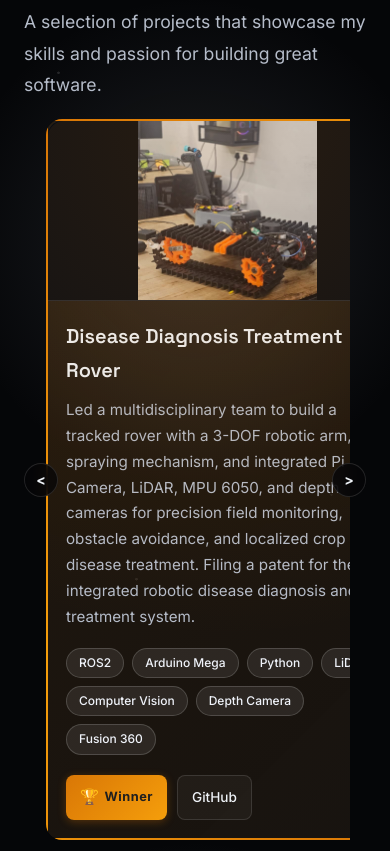
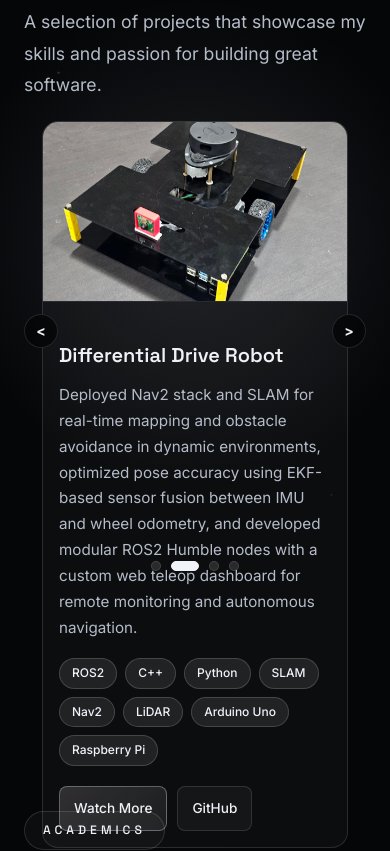
Before and after one commit to attu0/Portfolio, a React (Vite) app in the folder Frontend/: page / in a window 390 px wide. Shown: the part 5160-6011 px from the top of the page. Built offline with nearby package versions, Linux system fonts and the light colour scheme; no server answers.

Commit message:
updated projects section

```diff
--- a/Frontend/src/App.css
+++ b/Frontend/src/App.css
@@ -573,28 +573,21 @@
 }
 
 /* ===== Projects ===== */
-.projects-controls {
-    display: flex;
-    justify-content: flex-end;
-    gap: 10px;
-    margin-top: 16px;
-}
-
 .projects-carousel {
     position: relative;
-    margin-top: 16px;
-    padding: 0 5px;
+    margin-top: 20px;
+    padding: 0 56px;
 }
 
 .projects-control-btn {
-    width: 42px;
-    height: 42px;
+    width: 46px;
+    height: 46px;
     border-radius: 50%;
     border: 1px solid var(--border-primary);
-    background: rgba(5, 6, 8, 0.8);
+    background: rgba(5, 6, 8, 0.86);
     backdrop-filter: blur(8px);
     color: var(--text-primary);
-    font-size: 1.05rem;
+    font-size: 1.1rem;
     font-weight: 700;
     line-height: 1;
     transition: var(--transition-fast);
@@ -609,7 +602,7 @@
 
 .projects-control-btn:hover {
     border-color: var(--border-accent);
-    background: rgba(255, 255, 255, 0.1);
+    background: rgba(255, 255, 255, 0.13);
 }
 
 .projects-control-btn:active {
@@ -617,30 +610,29 @@
 }
 
 .projects-control-left {
-    left: 8px;
+    left: 0;
 }
 
 .projects-control-right {
-    right: 8px;
-}
-
-.projects-grid {
-    display: flex;
-    flex-wrap: nowrap;
-    align-items: stretch;
-    gap: 20px;
-    margin-top: 0;
-    overflow-x: auto;
-    overscroll-behavior-x: contain;
-    scroll-snap-type: x mandatory;
-    scroll-padding-inline: 6px;
-    padding: 2px 6px 8px;
-    scrollbar-width: none;
-    -ms-overflow-style: none;
-}
-
-.projects-grid::-webkit-scrollbar {
-    display: none;
+    right: 0;
+}
+
+.projects-showcase {
+    position: relative;
+    min-height: 420px;
+}
+
+.project-slide {
+    position: absolute;
+    inset: 0;
+    opacity: 0;
+    pointer-events: none;
+    transition: opacity 0.7s ease;
+}
+
+.project-slide.active {
+    opacity: 1;
+    pointer-events: auto;
 }
 
 .project-card {
@@ -650,9 +642,13 @@
     overflow: hidden;
     transition: var(--transition-medium);
     position: relative;
-    flex: 0 0 min(360px, calc(100vw - 240px));
-    scroll-snap-align: start;
-    scroll-snap-stop: always;
+}
+
+.project-spotlight {
+    width: 100%;
+    min-height: 420px;
+    display: grid;
+    grid-template-columns: minmax(260px, 42%) 1fr;
 }
 
 .project-card:hover {
@@ -712,25 +708,32 @@
 
 .project-image {
     width: 100%;
-    height: 220px;
-    object-fit: contain;
+    height: 100%;
+    object-fit: cover;
     background: #090d14;
-    border-bottom: 1px solid var(--border-primary);
+    border-right: 1px solid var(--border-primary);
 }
 
 .project-image-placeholder {
     width: 100%;
-    height: 220px;
+    height: 100%;
     background: var(--gradient-card);
     display: flex;
     align-items: center;
     justify-content: center;
     font-size: 3rem;
-    border-bottom: 1px solid var(--border-primary);
+    border-right: 1px solid var(--border-primary);
+}
+
+.project-media {
+    min-height: 420px;
 }
 
 .project-body {
-    padding: 22px;
+    padding: 28px;
+    display: flex;
+    flex-direction: column;
+    justify-content: center;
 }
 
 .project-body h3 {
@@ -768,6 +771,8 @@
 .project-links {
     display: flex;
     gap: 12px;
+    flex-wrap: wrap;
+    align-items: center;
 }
 
 .project-links a {
@@ -789,6 +794,17 @@
     color: var(--bg-primary);
 }
 
+.project-link-watch {
+    background: linear-gradient(135deg, rgba(212, 212, 216, 0.18), rgba(212, 212, 216, 0.08));
+    border: 1px solid var(--border-accent);
+    color: var(--text-primary);
+}
+
+.project-link-watch:hover {
+    background: var(--accent-primary);
+    color: var(--bg-primary);
+}
+
 .project-link-live {
     background: rgba(255, 255, 255, 0.03);
     border: 1px solid var(--border-primary);
@@ -798,6 +814,32 @@
 .project-link-live:hover {
     background: var(--accent-primary);
     color: var(--bg-primary);
+}
+
+.projects-dots {
+    margin-top: 20px;
+    display: flex;
+    justify-content: center;
+    gap: 10px;
+}
+
+.projects-dot {
+    width: 10px;
+    height: 10px;
+    border-radius: 999px;
+    border: 1px solid var(--border-primary);
+    background: rgba(255, 255, 255, 0.12);
+    transition: var(--transition-fast);
+}
+
+.projects-dot:hover {
+    background: rgba(255, 255, 255, 0.25);
+}
+
+.projects-dot.active {
+    width: 28px;
+    background: var(--accent-primary);
+    border-color: var(--accent-primary);
 }
 
 /* ===== Achievements & Events ===== */
@@ -1477,14 +1519,8 @@
         font-size: 0.75rem;
     }
 
-    .projects-grid {
-        gap: 20px;
-        margin-top: 0;
-        padding-bottom: 4px;
-    }
-
     .projects-carousel {
-        padding: 0 44px;
+        padding: 0 48px;
     }
 
     .projects-control-btn {
@@ -1501,8 +1537,24 @@
         right: 4px;
     }
 
-    .project-card {
-        flex-basis: min(340px, calc(100vw - 120px));
+    .projects-showcase {
+        min-height: 380px;
+    }
+
+    .project-spotlight {
+        min-height: 380px;
+        grid-template-columns: 1fr;
+    }
+
+    .project-media {
+        min-height: 200px;
+    }
+
+    .project-image,
+    .project-image-placeholder {
+        border-right: 0;
+        border-bottom: 1px solid var(--border-primary);
+        height: 200px;
     }
 
     .testimonials-grid {
@@ -1714,11 +1766,6 @@
         grid-template-columns: 1fr;
     }
 
-    .project-image,
-    .project-image-placeholder {
-        height: 180px;
-    }
-
     .projects-control-btn {
         width: 34px;
         height: 34px;
@@ -1726,7 +1773,7 @@
     }
 
     .projects-carousel {
-        padding: 0 16px;
+        padding: 0 18px;
     }
 
     .projects-control-left {
@@ -1737,12 +1784,21 @@
         right: 0;
     }
 
-    .project-card {
-        flex-basis: calc(100vw - 40px);
-    }
-
-    .project-card {
-        flex-basis: calc(100vw - 28px);
+    .projects-showcase {
+        min-height: 420px;
+    }
+
+    .project-spotlight {
+        min-height: 420px;
+    }
+
+    .project-image,
+    .project-image-placeholder {
+        height: 180px;
+    }
+
+    .project-body {
+        padding: 16px;
     }
 
     .project-tech span,
--- a/Frontend/src/components/Projects.jsx
+++ b/Frontend/src/components/Projects.jsx
@@ -1,4 +1,4 @@
-import React, { useRef } from "react";
+import React, { useEffect, useState } from "react";
 
 // Fallback sample projects in case the backend is not running
 const sampleProjects = [
@@ -18,6 +18,7 @@ const sampleProjects = [
     ],
     githubUrl: "https://github.com/attu0/Spartan",
     liveUrl: null,
+    mediaUrl: "https://drive.google.com/",
     image: "SpartansRover.jpeg",
     isWinner: true,
   },
@@ -38,6 +39,7 @@ const sampleProjects = [
     ],
     githubUrl: "https://github.com/attu0/articubot_two",
     liveUrl: null,
+    mediaUrl: "https://drive.google.com/",
     image: "/articubot2.jpg",
   },
   {
@@ -48,6 +50,7 @@ const sampleProjects = [
     technologies: ["Python", "Automation", "PCB Design", "Electronics"],
     githubUrl: null,
     liveUrl: null,
+    mediaUrl: "https://drive.google.com/",
     image: "/pcb.png",
     isWinner: true,
   },
@@ -59,6 +62,7 @@ const sampleProjects = [
     technologies: ["Python", "TensorFlow", "FastAPI", "React", "CNN"],
     githubUrl: "https://github.com/attu0/Plant-Disease-Detection",
     liveUrl: "https://plant-disease-detection-bay.vercel.app/",
+    mediaUrl: "https://drive.google.com/",
     image: "/image.png",
   },
 ];
@@ -67,24 +71,22 @@ const projectEmojis = ["🛒", "💬", "📋", "🎨", "📊", "🔧"];
 
 function Projects() {
   const projects = sampleProjects;
-  const scrollerRef = useRef(null);
+  const [current, setCurrent] = useState(0);
 
-  const scrollProjects = (direction) => {
-    const scroller = scrollerRef.current;
-    if (!scroller) {
-      return;
-    }
+  useEffect(() => {
+    const timer = setInterval(() => {
+      setCurrent((prev) => (prev + 1) % projects.length);
+    }, 5000);
 
-    const firstCard = scroller.querySelector(".project-card");
-    const gridStyle = window.getComputedStyle(scroller);
-    const gap = parseFloat(gridStyle.columnGap || gridStyle.gap || "0");
-    const cardWidth = firstCard ? firstCard.getBoundingClientRect().width : 280;
-    const amount = Math.max(260, Math.floor(cardWidth + gap));
+    return () => clearInterval(timer);
+  }, [projects.length]);
 
-    scroller.scrollBy({
-      left: direction === "left" ? -amount : amount,
-      behavior: "smooth",
-    });
+  const showPrevious = () => {
+    setCurrent((prev) => (prev - 1 + projects.length) % projects.length);
+  };
+
+  const showNext = () => {
+    setCurrent((prev) => (prev + 1) % projects.length);
   };
 
   return (
@@ -97,26 +99,26 @@ function Projects() {
           building great software.
         </p>
 
-        <div
-          className="projects-carousel"
-          aria-label="Project carousel controls"
-        >
+        <div className="projects-carousel" aria-label="Project spotlight carousel">
           <button
             type="button"
             className="projects-control-btn projects-control-left"
-            aria-label="Scroll projects left"
-            onClick={() => scrollProjects("left")}
+            aria-label="Show previous project"
+            onClick={showPrevious}
           >
             &lt;
           </button>
 
-          <div className="projects-grid" ref={scrollerRef}>
+          <div className="projects-showcase">
             {projects.map((project, idx) => (
               <div
-                className={`project-card animate-in ${project.isWinner ? "project-card-winner" : ""}`}
+                className={`project-slide ${idx === current ? "active" : ""}`}
                 key={project._id}
-                style={{ animationDelay: `${idx * 0.15}s` }}
               >
+                <article
+                  className={`project-card project-spotlight animate-in ${project.isWinner ? "project-card-winner" : ""}`}
+                >
+                  <div className="project-media">
                     {project.image ? (
                       <img
                         src={project.image}
@@ -128,6 +130,8 @@ function Projects() {
                         {projectEmojis[idx % projectEmojis.length]}
                       </div>
                     )}
+                  </div>
+
                   <div className="project-body">
                     <h3>{project.title}</h3>
                     <p>{project.description}</p>
@@ -141,6 +145,16 @@ function Projects() {
                         <div className="winner-badge">
                           <span>🏆</span> Winner
                         </div>
+                      )}
+                      {project.mediaUrl && (
+                        <a
+                          href={project.mediaUrl}
+                          target="_blank"
+                          rel="noopener noreferrer"
+                          className="project-link-watch"
+                        >
+                          Watch More
+                        </a>
                       )}
                       {project.githubUrl && (
                         <a
@@ -164,6 +178,7 @@ function Projects() {
                       )}
                     </div>
                   </div>
+                </article>
               </div>
             ))}
           </div>
@@ -171,11 +186,23 @@ function Projects() {
           <button
             type="button"
             className="projects-control-btn projects-control-right"
-            aria-label="Scroll projects right"
-            onClick={() => scrollProjects("right")}
+            aria-label="Show next project"
+            onClick={showNext}
           >
             &gt;
           </button>
+        </div>
+
+        <div className="projects-dots" aria-label="Project slide navigation">
+          {projects.map((project, idx) => (
+            <button
+              key={project._id}
+              className={`projects-dot ${idx === current ? "active" : ""}`}
+              onClick={() => setCurrent(idx)}
+              aria-label={`Show ${project.title}`}
+              type="button"
+            />
+          ))}
         </div>
       </div>
     </section>
```
Also changed, not shown: 1 other file (tests, documents, lock files or other folders). Lines whose indentation alone changed are shown as unchanged.
